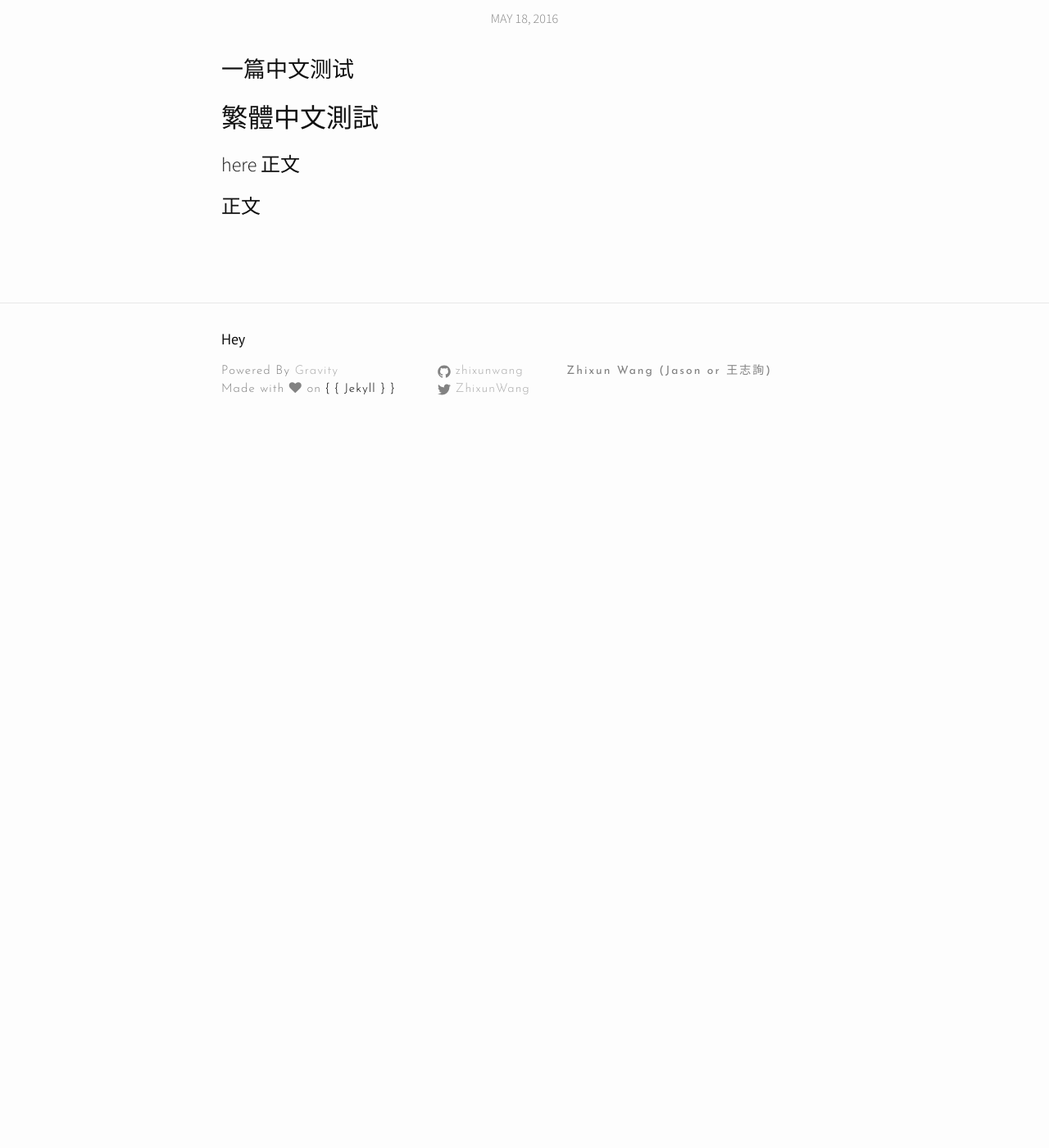
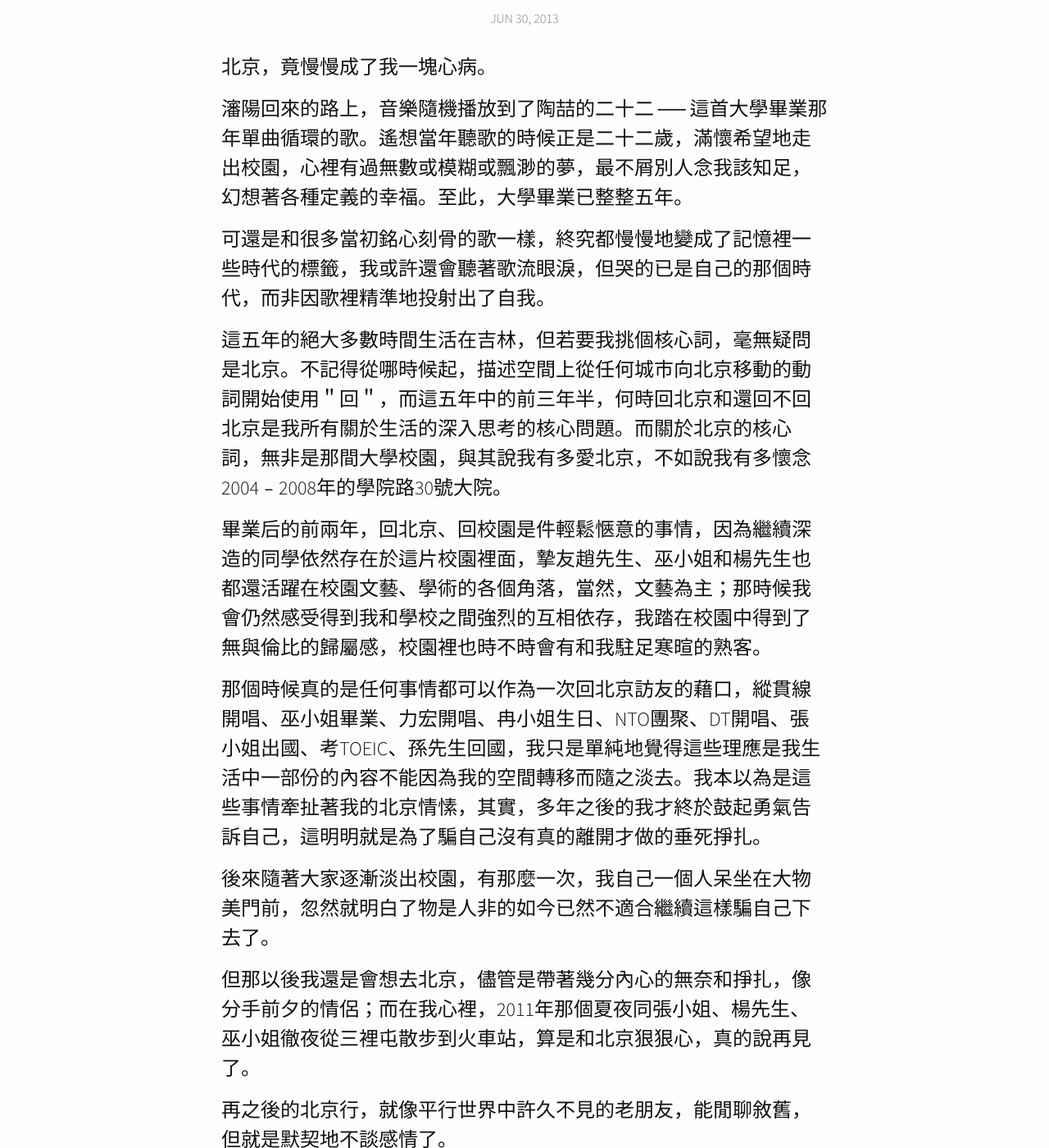
Before and after one commit to zhixunwang/zhixunwang.github.io, a Jekyll site: the page built from _posts/2016-05-18-a-chinese-article.md, in a window 1280 px wide and 1400 px high, scrolled down 370 px. Shown: the whole window at 82% size. Built offline with Jekyll 4.4.1, drawn with Linux system fonts in a browser that asks for light colours; nearby versions of some CDN libraries; before the commit the page ends 917 px from its top, so only the background shows below that; some of the changed text lies outside the part shown.

Commit message:
old post1

```diff
--- a/_posts/2016-05-18-a-chinese-article.md
+++ b/_posts/2016-05-18-a-chinese-article.md
@@ -1,14 +1,45 @@
 ---
 layout: post
-title:  "中文测试"
-date:   2016-05-18 19:45:31 +0530
+title:  "回不去的北京"
+date:   2013-06-30 00:00:00
 categories: chinese
 ---
 
-# 一篇中文测试
+北京，竟慢慢成了我一塊心病。
 
-## 繁體中文測試
+瀋陽回來的路上，音樂隨機播放到了陶喆的二十二 ── 這首大學畢業那年單曲循環的歌。遙想當年聽歌的時候正是二十二歲，滿懷希望地走出校園，心裡有過無數或模糊或飄渺的夢，最不屑別人念我該知足，幻想著各種定義的幸福。至此，大學畢業已整整五年。
 
-here 正文
+可還是和很多當初銘心刻骨的歌一樣，終究都慢慢地變成了記憶裡一些時代的標籤，我或許還會聽著歌流眼淚，但哭的已是自己的那個時代，而非因歌裡精準地投射出了自我。
 
-正文
+這五年的絕大多數時間生活在吉林，但若要我挑個核心詞，毫無疑問是北京。不記得從哪時候起，描述空間上從任何城市向北京移動的動詞開始使用＂回＂，而這五年中的前三年半，何時回北京和還回不回北京是我所有關於生活的深入思考的核心問題。而關於北京的核心詞，無非是那間大學校園，與其說我有多愛北京，不如說我有多懷念2004﹣2008年的學院路30號大院。
+
+
+畢業后的前兩年，回北京、回校園是件輕鬆愜意的事情，因為繼續深造的同學依然存在於這片校園裡面，摯友趙先生、巫小姐和楊先生也都還活躍在校園文藝、學術的各個角落，當然，文藝為主；那時候我會仍然感受得到我和學校之間強烈的互相依存，我踏在校園中得到了無與倫比的歸屬感，校園裡也時不時會有和我駐足寒暄的熟客。
+
+那個時候真的是任何事情都可以作為一次回北京訪友的藉口，縱貫線開唱、巫小姐畢業、力宏開唱、冉小姐生日、NTO團聚、DT開唱、張小姐出國、考TOEIC、孫先生回國，我只是單純地覺得這些理應是我生活中一部份的內容不能因為我的空間轉移而隨之淡去。我本以為是這些事情牽扯著我的北京情愫，其實，多年之後的我才終於鼓起勇氣告訴自己，這明明就是為了騙自己沒有真的離開才做的垂死掙扎。
+
+
+後來隨著大家逐漸淡出校園，有那麼一次，我自己一個人呆坐在大物美門前，忽然就明白了物是人非的如今已然不適合繼續這樣騙自己下去了。
+
+但那以後我還是會想去北京，儘管是帶著幾分內心的無奈和掙扎，像分手前夕的情侶；而在我心裡，2011年那個夏夜同張小姐、楊先生、巫小姐徹夜從三裡屯散步到火車站，算是和北京狠狠心，真的說再見了。
+
+
+再之後的北京行，就像平行世界中許久不見的老朋友，能閒聊敘舊，但就是默契地不談感情了。
+
+2011年9月的那次單車騎行，算是我對北京最後的獻禮，自己一個人從吉林松原到學校門口的那塊大石頭，里程表上的1179.86公里，精准地記載了我和北京之間的每一步聚離。我搭火車、坐汽車、乘飛機、騎單車，終究還是回不到北京，說不清是回不到這個城市還是回不到那些年的心境，我猜兩個大概應該都得不到了吧。
+
+說來也是因緣巧合，歷經8天帶著滿路塵埃到達北京的那天晚上，這一路上關注著我的人居然剛好都沒空過來和我見面，我就自己一個人把腳踏車折叠起來，提著車、掛著安全帽、揹着騎行包上到了萬秀4層，在又一次對他們從菜牌上除掉了乾豆角燒肉表示歎息及不滿之後，去洗手間和著泥洗了洗臉，并沐浴著食客們複雜的眼神點好了菜，吃了這頓一個人的慶功宴。
+
+那之後我便沒再踏入過萬秀。
+
+
+我不知道人的一生中會因為自己的情緒而愛上幾座城，也不知道人會不得不離開一座你愛的城幾次，甚至不愿去做這種讓人無端悲傷的推測。我只知道我對北京的那些複雜的思緒，大概會長久地封存了。我又猜想大概也會有那麼有一天，我會世故到淡然地笑一笑，不屑與人講起那些當年讓自己扼腕、讓看客驚嘆的揉進了爆炸般絢爛情感的發生在北京的故事了。
+
+
+
+回不去了。
+
+
+
+
+寫於離開北京五年後的畢業季
```
